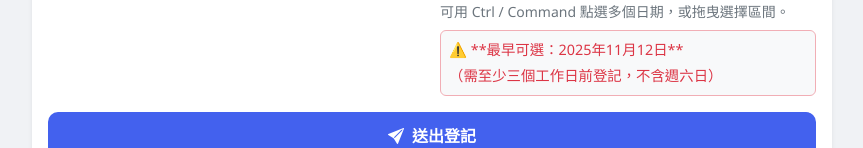
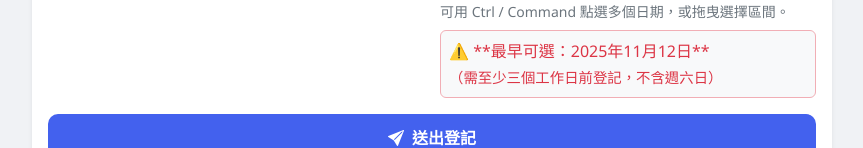
Before and after one commit to Chung9312/lunch_cancel, a plain HTML site: page index.html in a window 1280 px wide. Shown: the part 351-499 px from the top of the page, without its empty margins (208-1071 px from the left). Drawn offline with nearby package versions, Linux system fonts and the light colour scheme.

Commit message:
Refactor index.html with updated structure and styles

```diff
--- a/index.html
+++ b/index.html
@@ -243,7 +243,7 @@
     // 6. 優化最早可選日期提示的顯示
     const minNoticeEl = document.getElementById('minNotice');
     // 使用 strong 標籤來強調日期並分行顯示說明
-    minNoticeEl.innerHTML = `<div style="font-size: 0.9rem;">⚠️ **最早可選：${formatChineseDate(minDate)}**<br><small class="d-block mt-1" style="font-size: 0.9rem;">（需至少三個工作日前登記，不含週六日）</small>`;
+    minNoticeEl.innerHTML = `<div style="font-size: 1.0rem;">⚠️ **最早可選：${formatChineseDate(minDate)}**<br><small class="d-block mt-1" style="font-size: 0.9rem;">（需至少三個工作日前登記，不含週六日）</small>`;
 
     // 小幫手：只比較日期（忽略時間）
     function dateOnly(d) { return new Date(d.getFullYear(), d.getMonth(), d.getDate()); }
```
